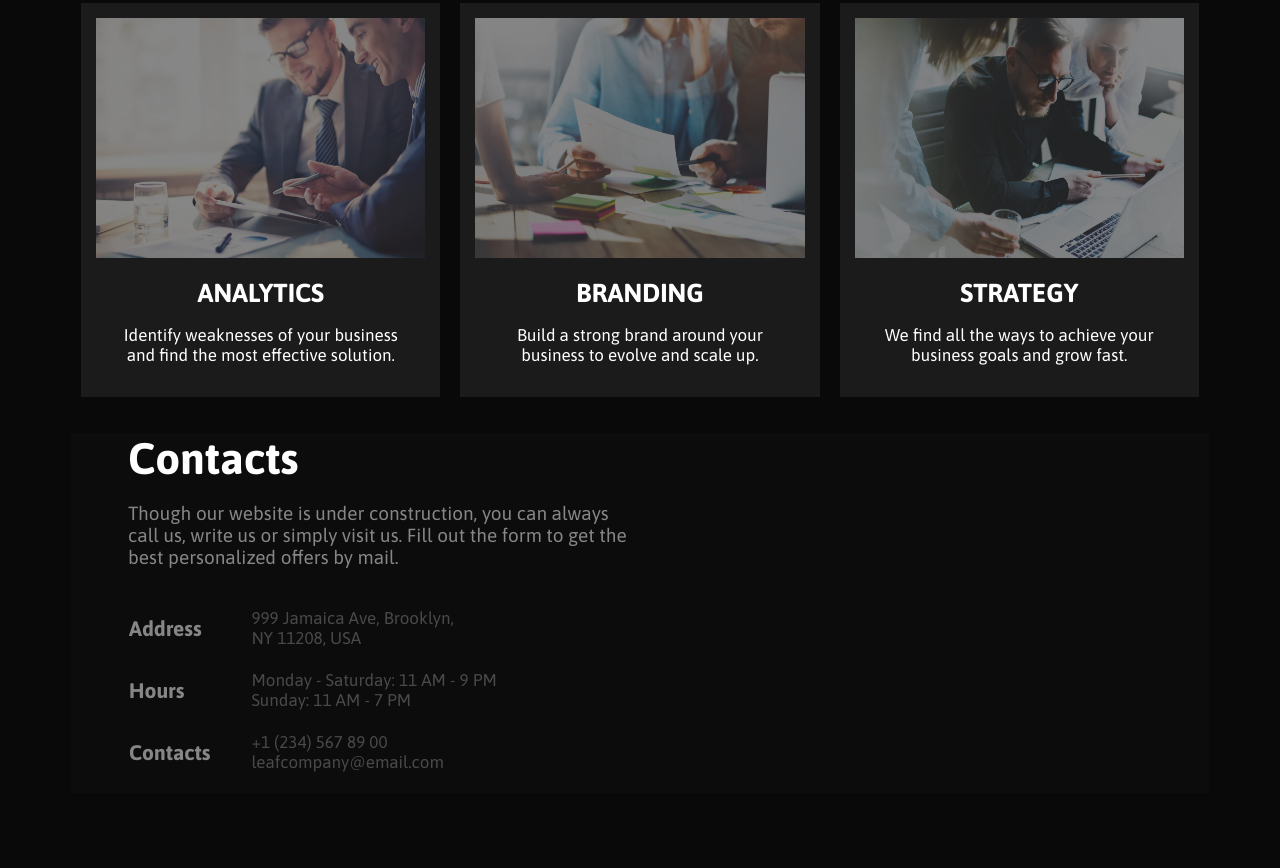
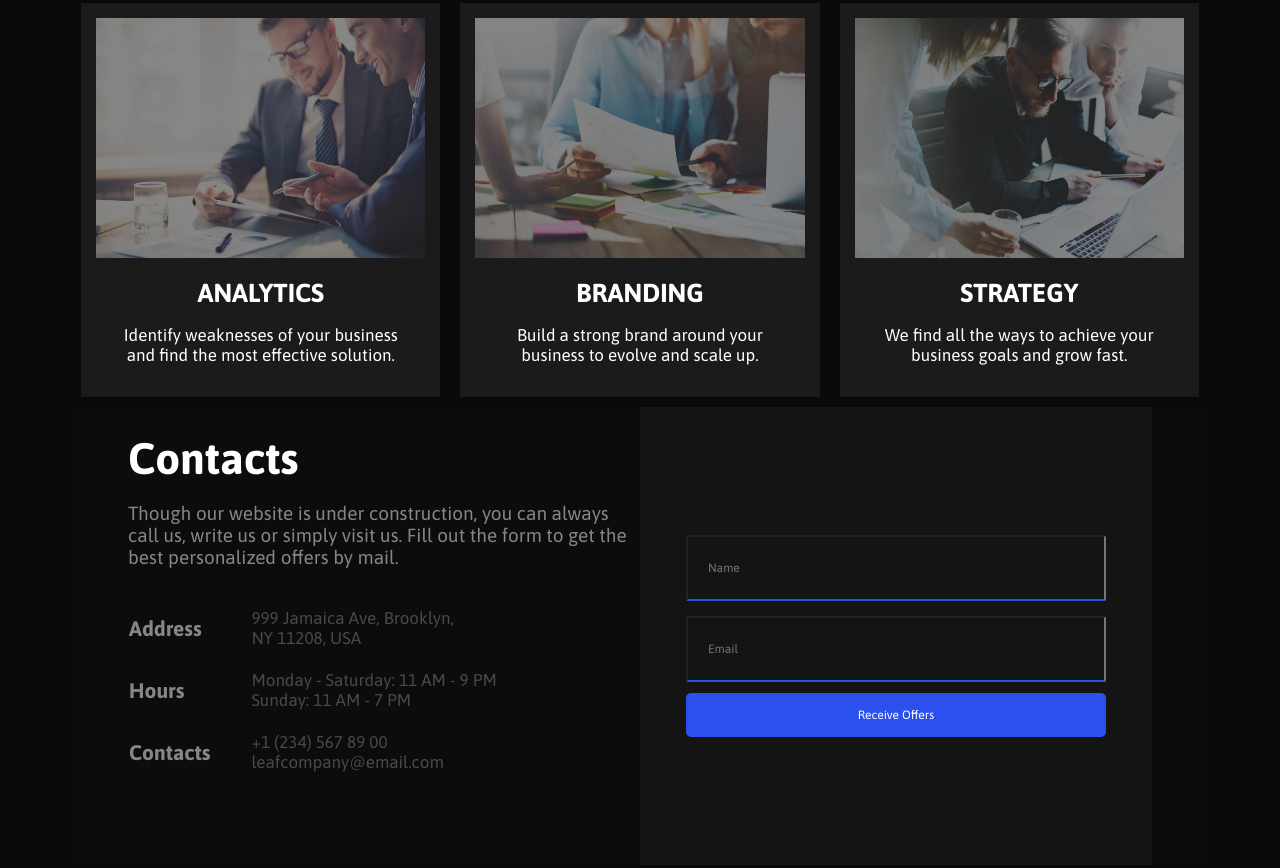
Before and after one commit to dmitry1232/lading__page__homework, a plain HTML site: page index.html in a window 1280 px wide. Shown: the part 982-1850 px from the top of the page. Before the commit the page ends 1783 px from the top, so only its background shows below. Drawn offline with Linux system fonts and the light colour scheme.

Commit message:
added contact form

```diff
--- a/index.html
+++ b/index.html
@@ -5,7 +5,7 @@
 	<meta name="viewport" content="width=device-width, initial-scale=1.0">
 	<script src="https://kit.fontawesome.com/f2ff4851b7.js" crossorigin="anonymous"></script>
 	<link rel="stylesheet" href="styles/styles.css">
-	<title>Document</title>
+	<title>Landing page</title>
 </head>
 <body>
 
@@ -109,6 +109,12 @@
 
 			<div class="contact__form">
 
+				<form>
+  					<input name="name" type="text" class="feedback-input" placeholder="Name">
+  					<input name="email" type="text" class="feedback-input" placeholder="Email">
+  					<input type="submit" value="Receive Offers">
+				</form>
+
 			</div>
 
 		</footer>
--- a/styles/styles.css
+++ b/styles/styles.css
@@ -181,10 +181,6 @@ body {
     font-size: 19px;
 }
 
-
-
-
-/**/
 .services {
     display: flex;
 }
@@ -221,10 +217,9 @@ body {
     opacity: 50%;
 }
 
-/*main cards-block*/
-
 footer {
     background-color: #0c0c0c;
+    display: flex;
 }
 
 .contact__us {
@@ -261,3 +256,57 @@ table {
     text-align: left;
     opacity: 50%;
 }
+
+
+.contact__form {
+    width: 50%;
+    background-color: #141414;
+}
+
+form {
+    max-width: 420px;
+    margin: 50px auto;
+    margin-top: 25%;
+    margin-bottom: 25%;
+}
+
+.feedback-input {
+    color:white;
+    font-family: 'Asap', sans-serif;
+    font-weight:500;
+    font-size: 12px;
+    border-radius: 2px;
+    line-height: 22px;
+    background-color: transparent;
+    border-bottom:2px solid #2b50ee;
+    transition: all 0.3s;
+    padding: 20px;
+    margin-bottom: 15px;
+    width:100%;
+    box-sizing: border-box;
+    outline:0;
+}
+
+.feedback-input:focus {
+    border:2px solid #92a0b4;
+}
+
+[type="submit"] {
+    font-family: 'Asap', sans-serif;
+    width: 100%;
+    background: #2b50ee;
+    border-radius: 5px;
+    border: 0;
+    cursor: pointer;
+    color: white;
+    font-size: 12px;
+    padding-top: 15px;
+    padding-bottom: 15px;
+    transition: all 0.3s;
+    margin-top: -4px;
+
+}
+
+[type="submit"]:hover {
+    background: #92a0b4;
+}
```
